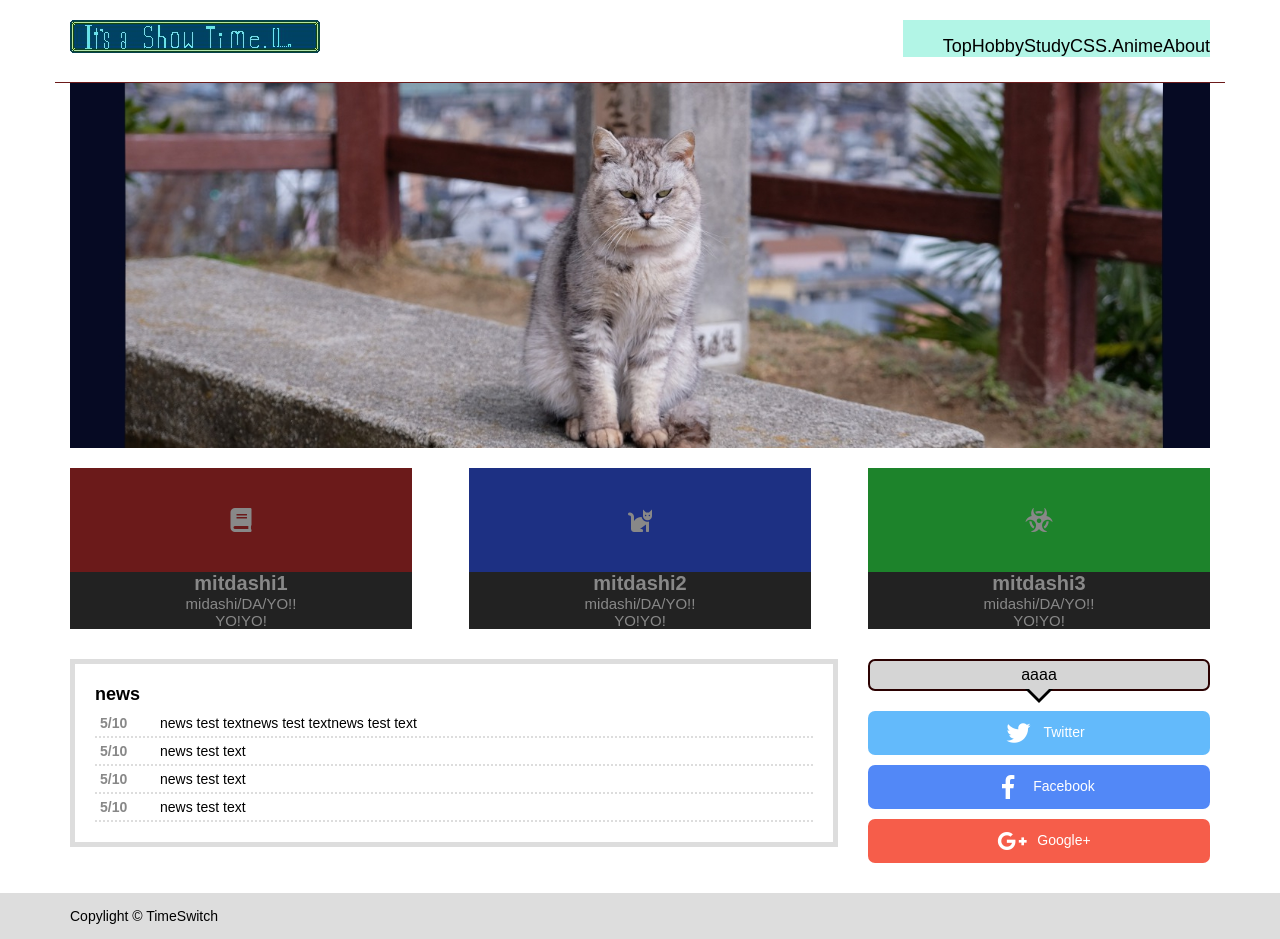
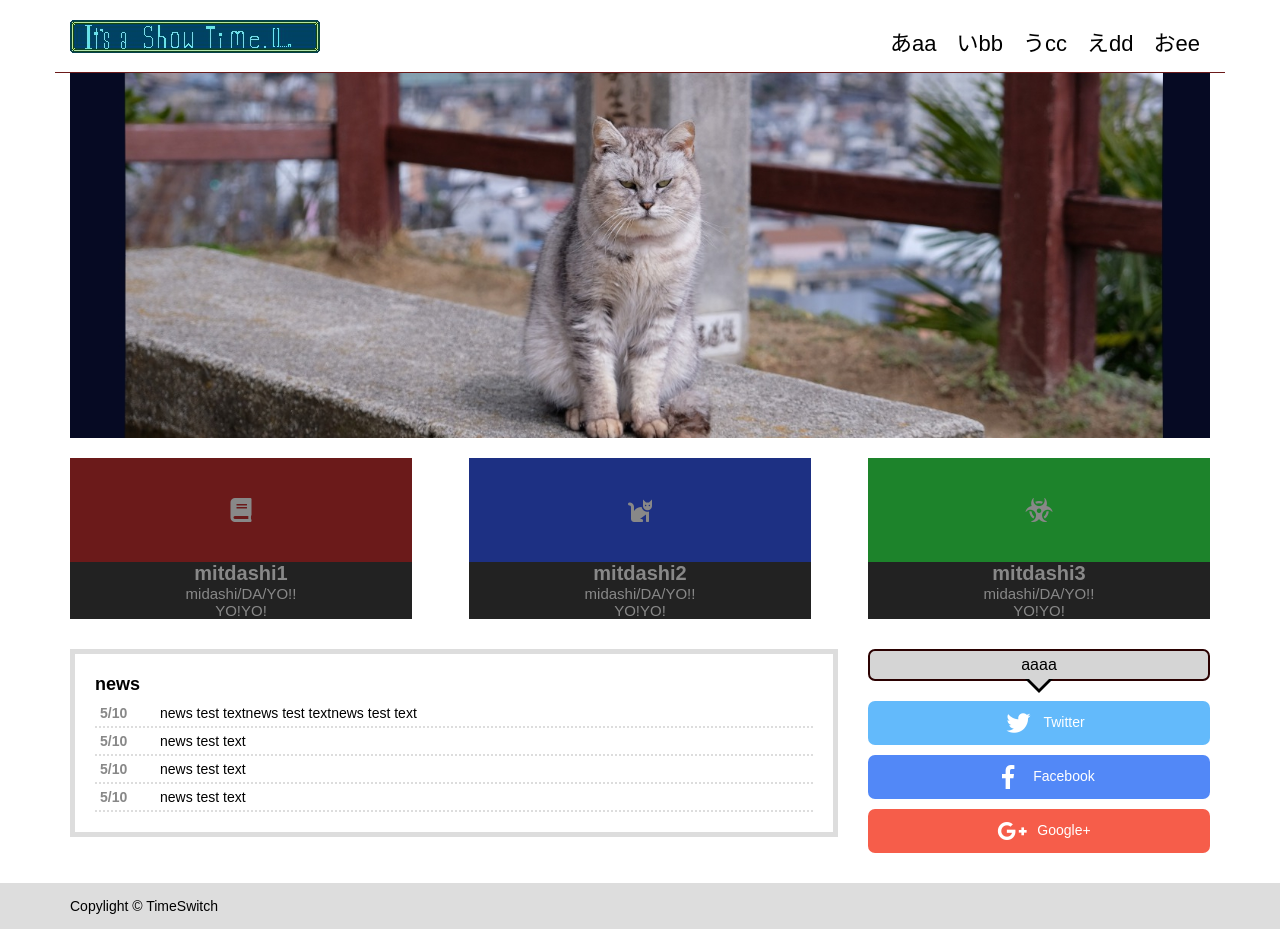
Before and after one commit to MotidaMikan/HP, a plain HTML site: page MyPage.html in a window 1280 px wide. Drawn offline with Linux system fonts and the light colour scheme.

Commit message:
add css menu

```diff
--- a/MyPage.html
+++ b/MyPage.html
@@ -17,11 +17,11 @@
 
          <div class="box2">
             <UL>
-              <li><a href="#">Top</a></li>
-              <li><a href="#">Hobby</a></li>
-              <li><a href="#">Study</a></li>
-              <li><a href="#">CSS.Anime</a></li>
-              <li><a href="#">About</a></li>
+              <li><a href="#">あaa</a></li>
+              <li><a href="#">いbb</a></li>
+              <li><a href="#">うcc</a></li>
+              <li><a href="#">えdd</a></li>
+              <li><a href="#">おee</a></li>
             </UL>
           </div>
 
--- a/YASAI.css
+++ b/YASAI.css
@@ -45,15 +45,12 @@ body{margin: 0; font-family: "メイリオ", "Hiragino Kaku Gothic Pro", sans-se
 .arrow1 {
     padding: 5px; margin-top: 0px; margin-bottom: 20px; border-radius: 7px;
 	position: relative;background: #d5d5d5;border: 2px solid #2b0101;}
-
 .arrow1:after, .arrow1:before {
 	top: 100%;left: 50%;border: solid transparent;
 	content: " "; height: 0;width: 0; position: absolute; pointer-events: none;}
-
 .arrow1:after {
 	border-color: rgba(213, 213, 213, 0);
 	border-top-color: #d5d5d5;border-width: 10px;margin-left: -10px;}
-
 .arrow1:before {
 	border-color: rgba(43, 1, 1, 0);
 	border-top-color: #000000; border-width: 14px; margin-left: -14px;
@@ -74,16 +71,16 @@ body{margin: 0; font-family: "メイリオ", "Hiragino Kaku Gothic Pro", sans-se
 @media (min-width: 768px){
   /*----------boxAの設定----------*/
   .boxA:after {content:""; display:block; clear:both}
-  .box1 {margin-top:20px; float:left; width:auto}
-  .box2 {margin-top:20px; float:right; width:auto}
+  .box1 {margin-top:20px; margin-bottom: 10px; float:left; width:auto}
+  .box2 {margin-top:20px; margin-bottom: 10px; float:right; width:auto}
 
-  .box1 h1 {margin-top:0;}
+  .box1 h1 {margin-top:0; margin-bottom: 0px; }
+  .box2 ul {margin-top:0; margin-bottom: 0px; list-style:none;}
+  .box2 li {float:left;width:auto;}
+  .box2 li:hover{background-color: #888888;}
+  .box2 li a{margin:5px 10px; font-size:22px; color:#000000;text-decoration:none; display:block;}
 
 
-  .box2 ul{list-style:none;}
-  .box2 li a{display:block;font-size:18px;color:#000000;text-decoration:none;}
-  .box2 li{float:left;width:auto;}
-  .box2{background-color:#b2f5e6;}
 
 
     /*box4 4-1,4-2*/
```
